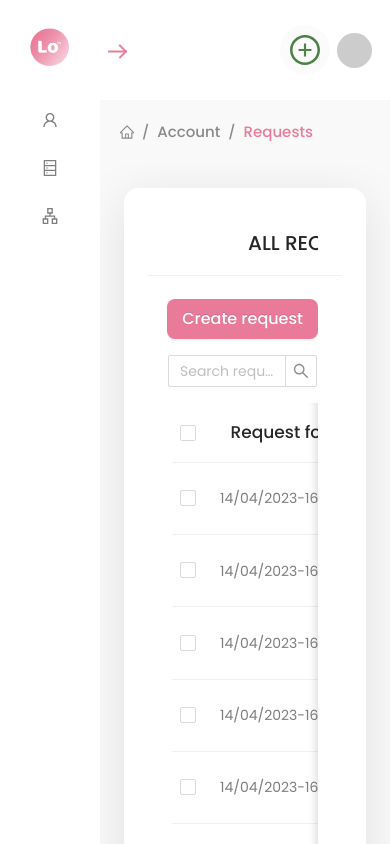
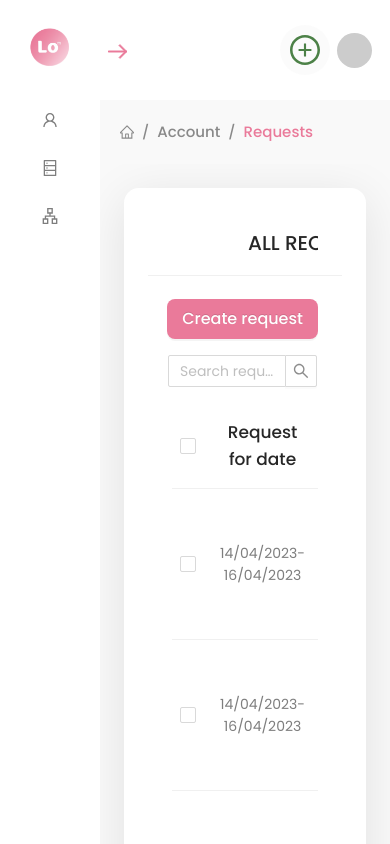
Before and after one commit to nhanvothanh719/day-off-management-system, a React (Create React App) app: page /account/requests in a window 390 px wide. Built offline with nearby package versions, Linux system fonts and the light colour scheme.

Commit message:
feat: dpm-fix-data-table-error

```diff
--- a/src/components/DataTable/DataTable.jsx
+++ b/src/components/DataTable/DataTable.jsx
@@ -162,7 +162,6 @@ const DataTable = () => {
       bordered={false}
       className="card-container"
     >
-      <div>
         <Row
           style={{
             marginBottom: 16,
@@ -205,7 +204,7 @@ const DataTable = () => {
               columns={columns}
               dataSource={filteredData}
               className="request-data-table"
-              scroll={{ x: "max-content" }}
+              //scroll={{ x: "max-content" }}
             />
           </Col>
         </Row>
@@ -225,7 +224,6 @@ const DataTable = () => {
         >
           <p>Are you sure reject this request?</p>
         </Modal>
-      </div>
     </Card>
   );
 };
--- a/src/components/DataTable/DataTable.scss
+++ b/src/components/DataTable/DataTable.scss
@@ -60,21 +60,25 @@
   @media only screen and (max-width: 1367px) {
     .request-data-table {
       max-width: 1366px;
+      overflow: auto;
     }
   }
   @media only screen and (max-width: 1200px) {
     .request-data-table {
       max-width: 1200px;
+      overflow: auto;
     }
   }
   @media only screen and (max-width: 992px) {
     .request-data-table {
       max-width: 960px;
+      overflow: auto;
     }
   }
   @media only screen and (max-width: 768px) {
     .request-data-table {
       max-width: 720px;
+      overflow: auto;
     }
   }
   @media only screen and (max-width: 576px) {
@@ -85,6 +89,7 @@
   @media only screen and (max-width: 390px) {
     .request-data-table {
       max-width: 390px;
+      overflow: auto;
     }
   }
 }
```
